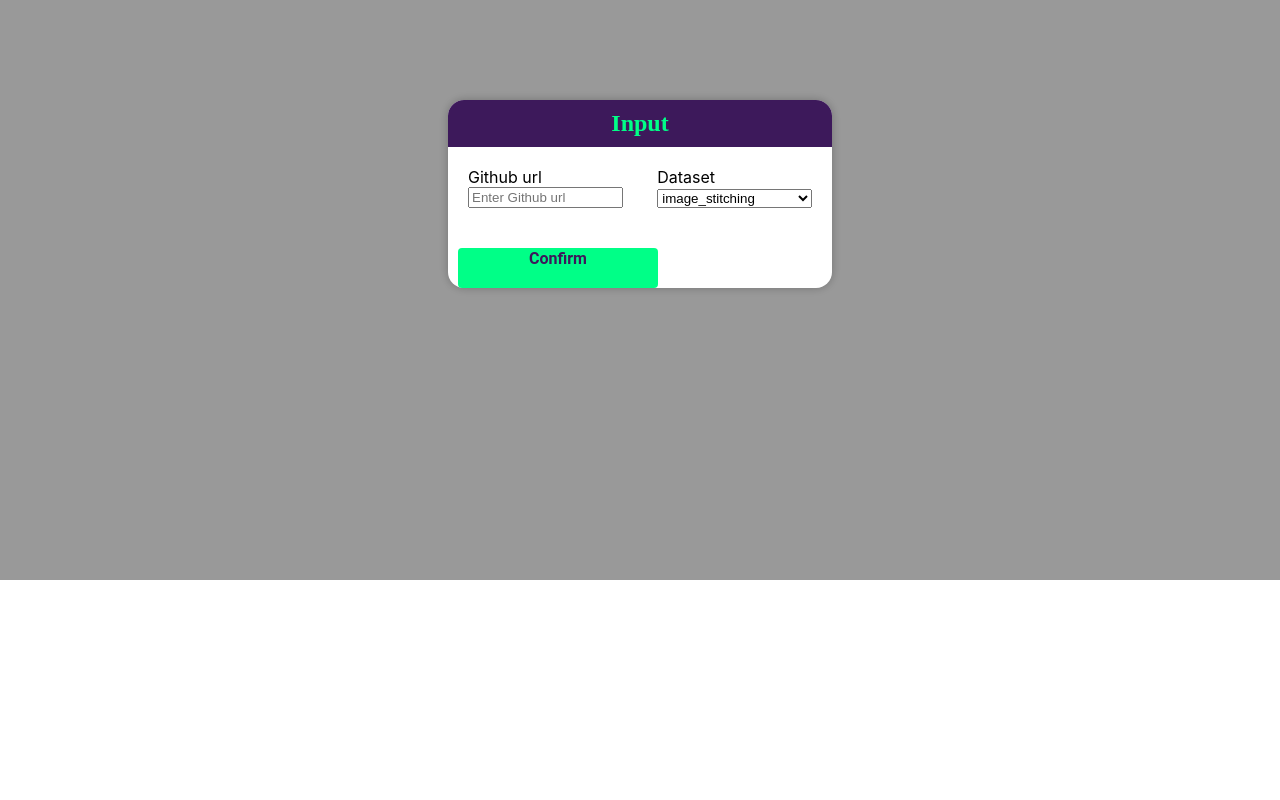
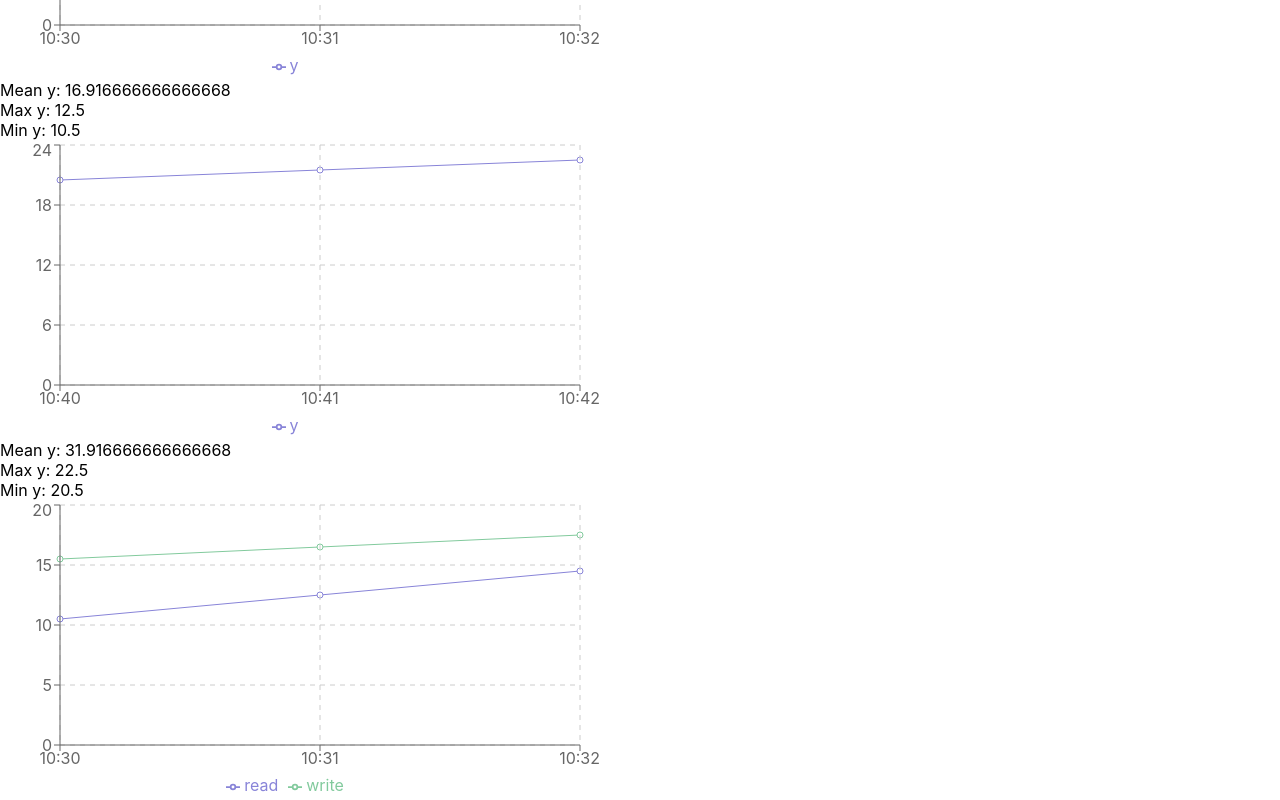
Before and after one commit to Online-Code-Usage-Tracer/front-end, a React (Create React App) app: page / in a window 1280 px wide. Shown: the part 220-1020 px from the top of the page. Before the commit the page ends 800 px from the top, so only its background shows below. Built offline with nearby package versions, Linux system fonts and the light colour scheme.

Commit message:
iostat charts added

```diff
--- a/package.json
+++ b/package.json
@@ -20,6 +20,7 @@
     "react-dom": "^18.2.0",
     "react-scripts": "5.0.1",
     "reactjs-popup": "^2.0.5",
+    "recharts": "^2.3.2",
     "recoil": "^0.7.6",
     "typescript": "^4.9.5",
     "web-vitals": "^2.1.4"
--- a/src/App.tsx
+++ b/src/App.tsx
@@ -2,13 +2,18 @@
 import './App.css';
 import {useRecoilValue} from "recoil";
 import {InputModal, inputModalDisplayState} from "./components/inputModal/InputModal";
+import {Charts} from "./components/charts/Charts";
 
 function App() {
     const inputModalDisplay = useRecoilValue(inputModalDisplayState)
 
     return (
-        <div id={'modals-div'} style={{display: inputModalDisplay}}>
-            <InputModal/>
+        <div>
+            <Charts/>
+
+            <div id={'modals-div'} style={{display: inputModalDisplay}}>
+                <InputModal/>
+            </div>
         </div>
     );
 
--- /dev/null
+++ b/src/components/charts/Charts.tsx
@@ -0,0 +1,67 @@
+import React, {useEffect, useState} from 'react';
+import './Charts.css';
+import {useRecoilValue} from "recoil";
+import {inputModalDisplayState} from "../inputModal/InputModal";
+import {FirstChart} from "./firstChart/FirstChart";
+
+export function Charts() {
+    const modalDisplay = useRecoilValue(inputModalDisplayState)
+    const [iostat, setIostat] = useState<any>({1: [], 2: [], 3: [], 4: [], 5: []})
+    let a = 0;
+
+    let answer = {
+        1:
+            [
+                {'x': '10:22', 'y': 10.5},
+                {'x': '10:23', 'y': 11},
+                {'x': '10:24', 'y': 10.5},
+                {'x': '10:25', 'y': 20}
+            ],
+        2:
+            [
+                {'x': '10:22', 'y': 10.5},
+                {'x': '10:23', 'y': 11},
+                {'x': '10:24', 'y': 10.5}
+            ],
+        3:
+            [
+                {'x': '10:22', 'read': 10.5, 'write': 15.5},
+                {'x': '10:23', 'read': 11, write: 15.5},
+                {'x': '10:24', 'read': 10.5, write: 15.5}
+            ],
+        4:
+            [
+                {x: '10:22', y: 10.5, read: 10.5, write: 15.5},
+                {x: '10:23', y: 11, read: 11, write: 15.5},
+                {x: '10:24', y: 10.5, read: 10.5, write: 15.5}
+            ]
+    }
+
+    function every() {
+        answer = {...iostat}
+        answer[1].push({'x': `10:${30 + a}`, 'y': 10.5+a})
+        answer[2].push({'x': `10:${40 + a}`, 'y': 20.5+a})
+        answer[3].push({x: `10:${30 + a}`, read: 10.5+2*a, write: 15.5+a})
+        answer[4].push({x: `10:${30 + a}`, y: 10.5+a, read: 10.5+2*a, write: 15.5+a})
+
+        ++a
+        setIostat(answer)
+    }
+
+    useEffect(() => {
+        if (modalDisplay === 'none') {
+            every()
+            const interval = setInterval(every, 3 * 1000)
+            return () => clearInterval(interval)
+        }
+    }, [modalDisplay])
+
+    return (
+        <div>
+            <FirstChart data={iostat[1]} yLabels={['y']}/>
+            <FirstChart data={iostat[2]} yLabels={['y']}/>
+            <FirstChart data={iostat[3]} yLabels={['read', 'write']}/>
+            <FirstChart data={iostat[4]} yLabels={['y', 'read', 'write']}/>
+        </div>
+    );
+}
--- /dev/null
+++ b/src/components/charts/firstChart/FirstChart.css
@@ -0,0 +1,4 @@
+#first-chart {
+    display: flex;
+    flex-direction: column;
+}
--- /dev/null
+++ b/src/components/charts/firstChart/FirstChart.tsx
@@ -0,0 +1,63 @@
+import React, {useEffect, useState} from 'react';
+import './FirstChart.css';
+import {CartesianGrid, Legend, Line, LineChart, Tooltip, XAxis, YAxis} from "recharts";
+
+export function FirstChart({data, yLabels}: { data: any, yLabels: string[] }) {
+    const initial = {mean: 0, max: 0, min: Number.POSITIVE_INFINITY}
+    const colors = ['#8884d8', '#82ca9d', '#ad7e25', '#ff0000', '#00ff00', '#0000ff', '#000000', '#ffffff']
+    const [analysis, setAnalysis] = useState<any>(initial)
+
+    const getData = () => {
+        let result = {...analysis}
+        for (let i = 0; i < yLabels.length; i++) {
+            const label = yLabels[i]
+            if (result[label] === undefined)
+                result[label] = {...initial}
+
+            for (let j = 0; j < data.length; j++) {
+                const element = data[j]
+                result[label].mean += element[label]
+                result[label].max = Math.max(result[label].max, element[label])
+                result[label].min = Math.min(result[label].min, element[label])
+            }
+
+            result[label].mean /= data.length
+        }
+
+        return result
+    }
+
+    useEffect(() => {
+        setAnalysis(getData())
+    }, [data.length])
+
+    return (
+        <div id={'first-chart'}>
+            <LineChart key={`lc_${data.length}`} width={600} height={300} data={data}
+                       margin={{top: 5, right: 20, bottom: 5, left: 0}}>
+                {
+                    yLabels.map((label, index) => {
+                        return <Line name={label} type="monotone" dataKey={label} isAnimationActive={false}
+                                     stroke={colors.at(index)}/>
+                    })
+                }
+                <CartesianGrid stroke="#ccc" strokeDasharray="5 5"/>
+                <XAxis dataKey={'x'}/>
+                <YAxis/>
+                <Tooltip/>
+                <Legend/>
+            </LineChart>
+            {
+                yLabels.map((label) => {
+                        return (
+                            <div>
+                                <div>Mean {label}: {analysis[label]?.mean}</div>
+                                <div>Max {label}: {analysis[label]?.max}</div>
+                                <div>Min {label}: {analysis[label]?.min}</div>
+                            </div>
+                        )
+                    }
+                )}
+        </div>
+    )
+}
--- a/src/components/inputModal/InputModal.tsx
+++ b/src/components/inputModal/InputModal.tsx
@@ -7,7 +7,7 @@
 
 export const inputModalDisplayState = atom<'none' | 'block'>({
     key: 'inputModalDisplayState',
-    default: 'block'
+    default: 'none'
 })
 
 const datasets: string[] = ['image_stitching', 'B', 'C']
--- a/src/global/ApiCalls.ts
+++ b/src/global/ApiCalls.ts
@@ -1,5 +1,5 @@
 import axios from "axios";
-
+// {1: [{x: '22', y: '10.5'}, {x: '23', y: '11.5'}, ], 2: ...}
 const customAxios = axios.create(
     {
         baseURL: 'http://localhost:8000',
@@ -7,7 +7,8 @@
     }
 );
 
-export const axiosStart = (url: string, datasetName: string) => customAxios.get(`start/?url=${url}/datasetName=${datasetName}`)
+export const axiosStart = (url: string, datasetName: string) =>
+    customAxios.get(`start/?url=${url}/datasetName=${datasetName}`)
 
 // export const axiosWeekInf = () => customAxios.get('week_info')
 //
--- a/src/global/General.ts
+++ /dev/null
@@ -1 +0,0 @@
-import {MutableRefObject} from "react";
```
Also changed, not shown: src/components/charts/Charts.css (added), 1 other file (tests, documents, lock files or other folders).
